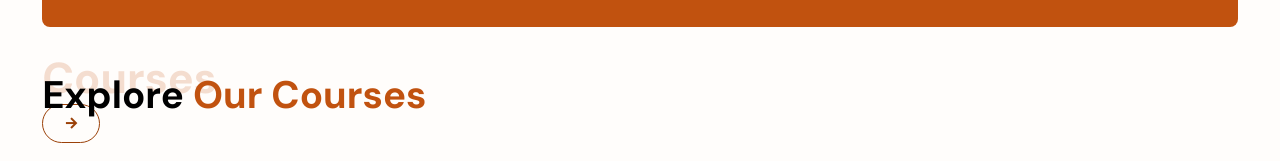
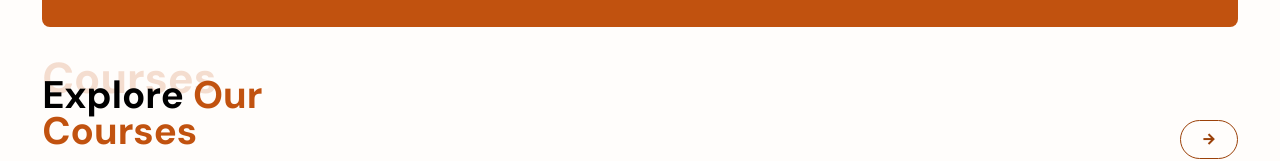
Before and after one commit to affanshaikh-dev/imperial_tuto, a plain HTML site: page index.html in a window 1280 px wide. Shown: the part 966-1127 px from the top of the page. Drawn offline with nearby package versions, Linux system fonts and the light colour scheme.

Commit message:
Update styleCom.css

```diff
--- a/styleCom.css
+++ b/styleCom.css
@@ -62,3 +62,11 @@
     left: 0;
     z-index: -1;
 }
+
+/* section header */
+.sectionHeader {
+    display: flex;
+    align-items: flex-end;
+    justify-content: space-between;
+    gap: 15px;
+}
```
